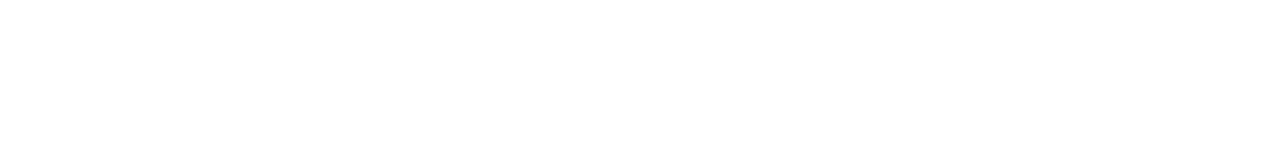
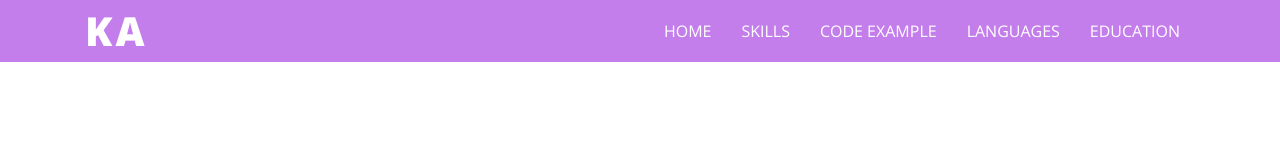
Before and after one commit to Kyzsaikal2511/home-work, a plain HTML site: page index.html in a window 1280 px wide. Drawn offline with nearby package versions, Linux system fonts and the light colour scheme.

Commit message:
Add header

```diff
--- a/css/styles.css
+++ b/css/styles.css
@@ -0,0 +1,73 @@
+:root {
+  --accent: #c47eec;
+  --accent-light: #d5b8f1;
+  --pure-white: #fff;
+}
+
+html {
+  box-sizing: border-box;
+  scroll-behavior: smooth;
+}
+
+*,
+*::before,
+*::after {
+  box-sizing: inherit;
+}
+
+body {
+  margin: 0;
+  font-family: "Open Sans", sans-serif;
+  color: var(--accent);
+}
+
+.container {
+  width: 1140px;
+  margin: 0 auto;
+  padding: 0 15px;
+}
+
+.header {
+  background-color: var(--accent);
+}
+.header a {
+  color: var(--pure-white);
+  text-decoration: none;
+}
+
+.header-nav {
+  padding: 11px 0;
+  display: flex;
+  justify-content: space-between;
+  align-items: center;
+}
+
+.header-logo {
+  width: 20%;
+  font-size: 40px;
+  line-height: 40px;
+  font-weight: 800;
+  letter-spacing: 3px;
+}
+.header-logo img {
+  width: 100%;
+  height: 60px;
+  object-fit: contain;
+}
+.header-menu {
+  display: flex;
+  margin: 0;
+  padding: 0;
+  list-style: none;
+}
+
+.header-menu-link {
+  font-size: 16;
+  line-height: 16px;
+  padding: 15px;
+  text-transform: uppercase;
+  transition: background-color 0.3s;
+}
+.header-menu-link:hover {
+  background-color: var(--accent-light);
+}
--- a/index.html
+++ b/index.html
@@ -5,7 +5,38 @@
     <meta http-equiv="X-UA-Compatible" content="IE=edge" />
     <meta name="viewport" content="width=device-width, initial-scale=1.0" />
     <title>Kyzsaikal Abdimalik kyzy</title>
+    <link rel="preconnect" href="https://fonts.googleapis.com" />
+    <link rel="preconnect" href="https://fonts.gstatic.com" crossorigin />
+    <link
+      href="https://fonts.googleapis.com/css2?family=Open+Sans:wght@300;400;700;800&display=swap"
+      rel="stylesheet"
+    />
     <link rel="stylesheet" href="css/styles.css" />
   </head>
-  <body></body>
+  <body>
+    <header class="header">
+      <div class="container">
+        <nav class="header-nav">
+          <a href="#" class="header-logo">KA</a>
+          <ul class="header-menu">
+            <li class="header-menu-item">
+              <a href="#home" class="header-menu-link">Home</a>
+            </li>
+            <li class="header-menu-item">
+              <a href="#skills" class="header-menu-link">Skills</a>
+            </li>
+            <li class="header-menu-item">
+              <a href="#code" class="header-menu-link">Code Example</a>
+            </li>
+            <li class="header-menu-item">
+              <a href="#languages" class="header-menu-link">Languages</a>
+            </li>
+            <li class="header-menu-item">
+              <a href="#education" class="header-menu-link">Education</a>
+            </li>
+          </ul>
+        </nav>
+      </div>
+    </header>
+  </body>
 </html>
```
